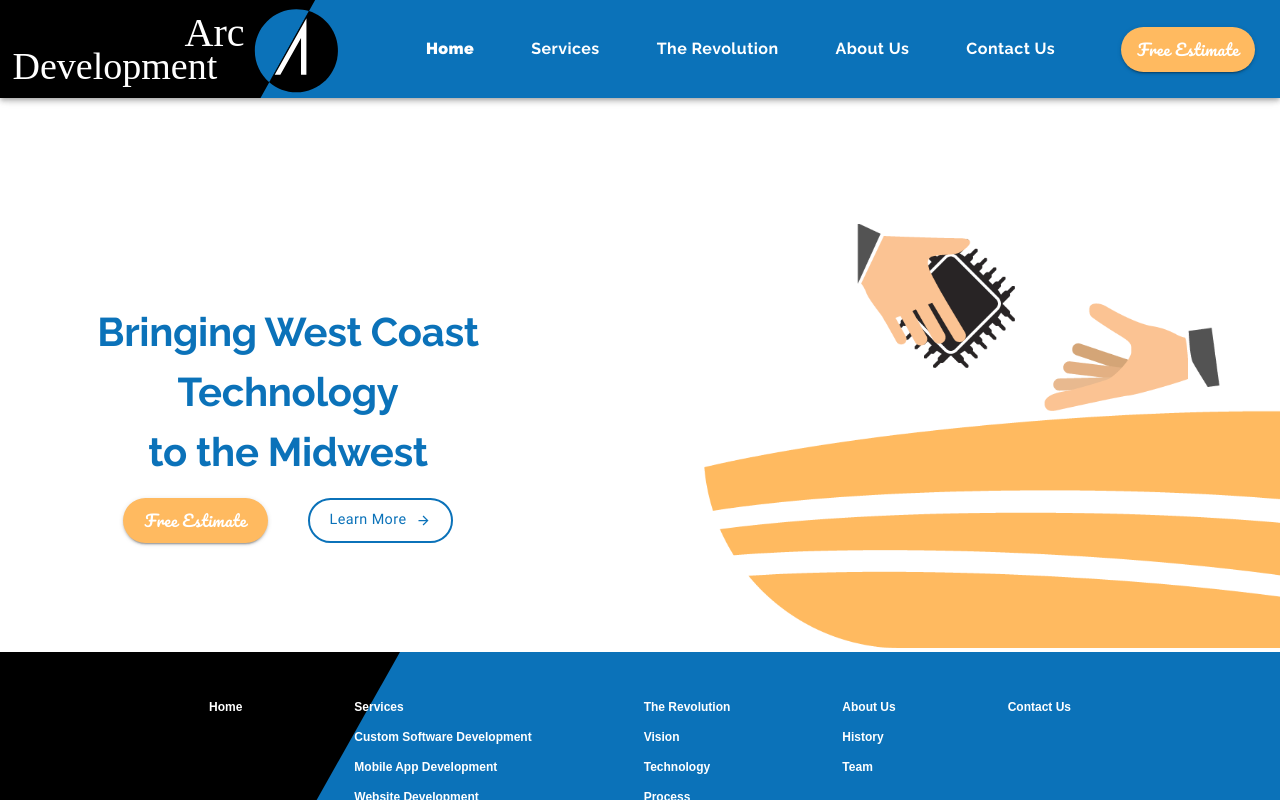
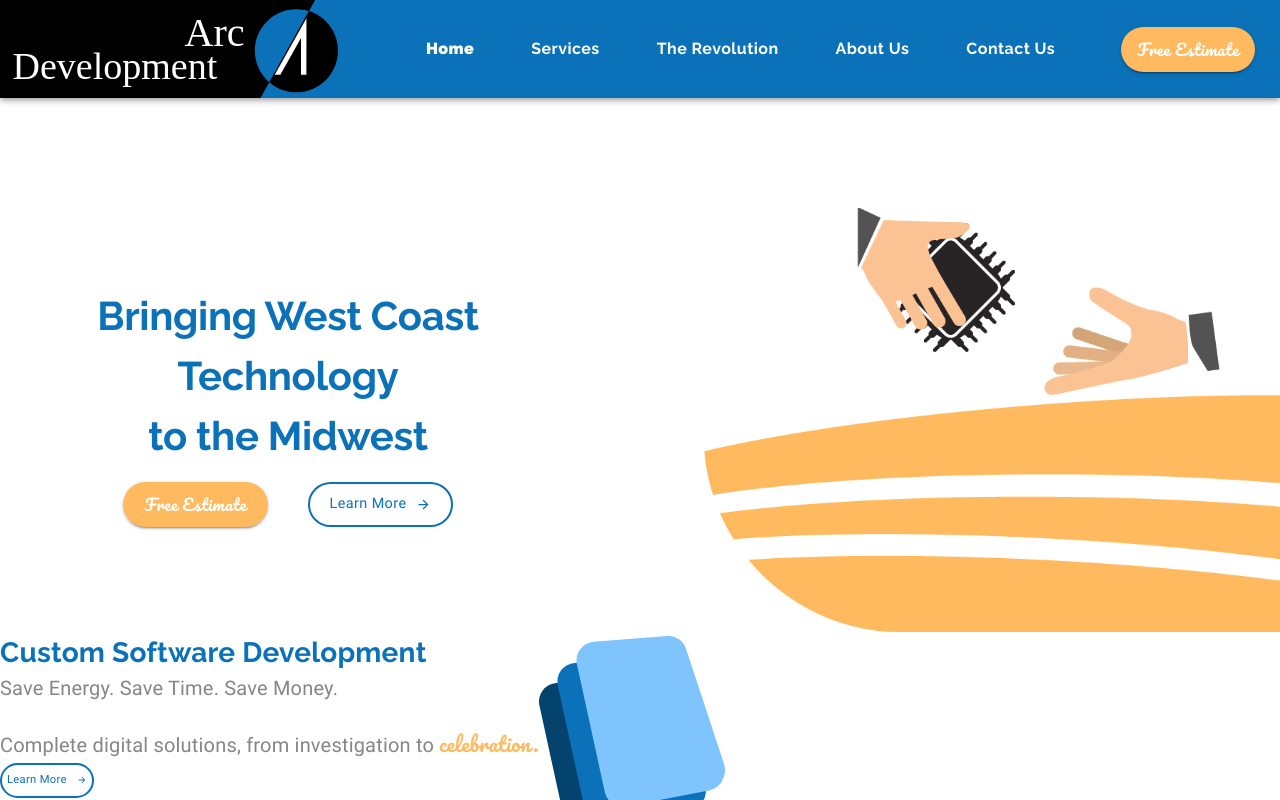
Before and after one commit to mckoyd/wolf-arc-dev, a React (Create React App) app: page /#/ in a window 1280 px wide. Shown: the top 800 px of the page. Built offline with nearby package versions, Linux system fonts and the light colour scheme.

Commit message:
creates services block

```diff
--- /dev/null
+++ b/src/components/HeroBlock.config.ts
@@ -0,0 +1,40 @@
+import { CSSProperties } from "react";
+import { tss } from "tss-react/mui";
+
+export const useHeroBlockStyles = tss.create(({ theme }) => ({
+  heroTextContainer: {
+    minWidth: "21.5em",
+    [theme.breakpoints.down("sm")]: {
+      marginLeft: "0",
+    },
+  },
+  buttonContainer: {
+    marginTop: "1em",
+  },
+  estimateButton: {
+    ...(theme.typography.estimateBtn as CSSProperties),
+    backgroundColor: theme.palette.common.orange,
+    borderRadius: 50,
+    height: 45,
+    width: 145,
+    marginRight: 40,
+    "&:hover": {
+      backgroundColor: theme.palette.secondary.light,
+    },
+  },
+  learnButtonHero: {
+    ...(theme.typography.learnBtn as CSSProperties),
+    fontSize: "0.9rem",
+    height: 45,
+    width: 145,
+  },
+  animationContainer: {
+    maxWidth: "50em",
+    minWidth: "21em",
+    marginTop: "2em",
+    marginLeft: "10%",
+    [theme.breakpoints.down("sm")]: {
+      maxWidth: "30em",
+    },
+  },
+}));
--- /dev/null
+++ b/src/components/HeroBlock.tsx
@@ -0,0 +1,67 @@
+import Typography from "@mui/material/Typography";
+import Grid from "@mui/material/Grid";
+import React from "react";
+import { Button } from "@mui/material";
+import { useTheme } from "@mui/material/styles";
+import { useHeroBlockStyles } from "./HeroBlock.config.ts";
+import ButtonArrow from "./ButtonArrow";
+
+import animationData from "../assets/animations/landinganimation/data.js";
+import Lottie from "react-lottie";
+
+const HeroBlock: React.FC = () => {
+  const theme = useTheme();
+  const { classes } = useHeroBlockStyles();
+  const defaultOptions = {
+    loop: true,
+    autoplay: true,
+    animationData: animationData,
+    rendererSettings: {
+      preserveAspectRatio: "xMidYMid slice",
+    },
+  };
+  return (
+    <Grid item>
+      <Grid
+        container
+        justifyContent="flex-end"
+        alignItems="center"
+        direction="row"
+      >
+        <Grid item sm className={classes.heroTextContainer}>
+          <Typography variant="h2" align="center">
+            Bringing West Coast Technology
+            <br />
+            to the Midwest
+          </Typography>
+          <Grid
+            container
+            justifyContent="center"
+            className={classes.buttonContainer}
+          >
+            <Grid item>
+              <Button variant="contained" className={classes.estimateButton}>
+                Free Estimate
+              </Button>
+            </Grid>
+            <Grid item>
+              <Button variant="outlined" className={classes.learnButtonHero}>
+                <span style={{ marginRight: 10 }}>Learn More</span>
+                <ButtonArrow
+                  width="15"
+                  height="15"
+                  fill={theme.palette.common.blue}
+                />
+              </Button>
+            </Grid>
+          </Grid>
+        </Grid>
+        <Grid item sm className={classes.animationContainer}>
+          <Lottie options={defaultOptions} height={"100%"} width={"100%"} />
+        </Grid>
+      </Grid>
+    </Grid>
+  );
+};
+
+export default HeroBlock;
--- a/src/pages/LandingPage.config.ts
+++ b/src/pages/LandingPage.config.ts
@@ -3,7 +3,7 @@ import { tss } from "tss-react/mui";
 
 export const useLandingPageStyles = tss.create(({ theme }) => ({
   mainContainer: {
-    marginTop: "5em",
+    marginTop: "4em",
     [theme.breakpoints.down("md")]: {
       marginTop: "3em",
     },
@@ -11,45 +11,17 @@ export const useLandingPageStyles = tss.create(({ theme }) => ({
       marginTop: "2em",
     },
   },
-  heroTextContainer: {
-    minWidth: "21.5em",
-    [theme.breakpoints.down("sm")]: {
-      marginLeft: "0",
-    },
+  specialText: {
+    fontFamily: "Pacifico",
+    color: theme.palette.common.orange,
   },
-  animationContainer: {
-    maxWidth: "50em",
-    minWidth: "21em",
-    marginTop: "2em",
-    marginLeft: "10%",
-    [theme.breakpoints.down("sm")]: {
-      maxWidth: "30em",
-    },
+  subtitle: {
+    marginBottom: "1em",
   },
-  buttonContainer: {
-    marginTop: "1em",
-  },
-  estimateButton: {
-    ...(theme.typography.estimateBtn as CSSProperties),
-    backgroundColor: theme.palette.common.orange,
-    borderRadius: 50,
-    height: 45,
-    width: 145,
-    marginRight: 40,
-    "&:hover": {
-      backgroundColor: theme.palette.secondary.light,
-    },
-  },
-  learnButtonHero: {
-    borderColor: theme.palette.common.blue,
-    color: theme.palette.common.blue,
-    borderWidth: 2,
-    textTransform: "none",
-    borderRadius: 50,
-    fontFamily: "Roboto",
-    fontWeight: "bold",
-    fontSize: "0.9rem",
-    height: 45,
-    width: 145,
+  learnButton: {
+    ...(theme.typography.learnBtn as CSSProperties),
+    fontSize: "0.7rem",
+    height: 35,
+    padding: 5,
   },
 }));
--- a/src/pages/LandingPage.tsx
+++ b/src/pages/LandingPage.tsx
@@ -1,65 +1,44 @@
 import React from "react";
-import Lottie from "react-lottie";
 
 import Grid from "@mui/material/Grid";
-import Button from "@mui/material/Button";
-import Typography from "@mui/material/Typography";
 
-import ButtonArrow from "../components/ButtonArrow.tsx";
-import animationData from "../assets/animations/landinganimation/data.js";
 import { useLandingPageStyles } from "./LandingPage.config.ts";
 import { useTheme } from "@mui/material/styles";
+import HeroBlock from "../components/HeroBlock.tsx";
+import Typography from "@mui/material/Typography";
+import { Button } from "@mui/material";
+import ButtonArrow from "../components/ButtonArrow.tsx";
+import CustomSoftwareIcon from "../assets/images/Custom Software Icon.svg";
 
 const LandingPage: React.FC = () => {
   const theme = useTheme();
   const { classes } = useLandingPageStyles();
-  const defaultOptions = {
-    loop: true,
-    autoplay: true,
-    animationData: animationData,
-    rendererSettings: {
-      preserveAspectRatio: "xMidYMid slice",
-    },
-  };
+
   return (
     <Grid container direction="column" className={classes.mainContainer}>
+      <HeroBlock />
       <Grid item>
-        <Grid
-          container
-          justifyContent="flex-end"
-          alignItems="center"
-          direction="row"
-        >
-          <Grid item sm className={classes.heroTextContainer}>
-            <Typography variant="h2" align="center">
-              Bringing West Coast Technology
-              <br />
-              to the Midwest
+        <Grid container direction="row">
+          <Grid item>
+            <Typography variant="h4">Custom Software Development</Typography>
+            <Typography variant="subtitle1" className={classes.subtitle}>
+              Save Energy. Save Time. Save Money.
             </Typography>
-            <Grid
-              container
-              justifyContent="center"
-              className={classes.buttonContainer}
-            >
-              <Grid item>
-                <Button variant="contained" className={classes.estimateButton}>
-                  Free Estimate
-                </Button>
-              </Grid>
-              <Grid item>
-                <Button variant="outlined" className={classes.learnButtonHero}>
-                  <span style={{ marginRight: 10 }}>Learn More</span>
-                  <ButtonArrow
-                    width="15"
-                    height="15"
-                    fill={theme.palette.common.blue}
-                  />
-                </Button>
-              </Grid>
-            </Grid>
+            <Typography variant="subtitle1">
+              Complete digital solutions, from investigation to{" "}
+              <span className={classes.specialText}>celebration.</span>
+            </Typography>
+            <Button variant="outlined" className={classes.learnButton}>
+              <span style={{ marginRight: 10 }}>Learn More</span>
+              <ButtonArrow
+                width={"10"}
+                height={"10"}
+                fill={theme.palette.common.blue}
+              />
+            </Button>
           </Grid>
-          <Grid item sm className={classes.animationContainer}>
-            <Lottie options={defaultOptions} height={"100%"} width={"100%"} />
+          <Grid item>
+            <img alt="custom software icon" src={CustomSoftwareIcon} />
           </Grid>
         </Grid>
       </Grid>
--- a/src/styles/theme.ts
+++ b/src/styles/theme.ts
@@ -10,16 +10,19 @@ declare module "@mui/material/styles" {
   interface TypographyVariants {
     headerTab: CSSProperties;
     estimateBtn: CSSProperties;
+    learnBtn: CSSProperties;
   }
 
   interface TypographyVariantsOptions {
     headerTab?: CSSProperties;
     estimateBtn?: CSSProperties;
+    learnBtn?: CSSProperties;
   }
 }
 
 const blue = "#0b72b9",
-  orange = "#ffba60";
+  orange = "#ffba60",
+  grey = "#868686";
 
 const theme: Theme = createTheme({
   palette: {
@@ -68,6 +71,20 @@ const theme: Theme = createTheme({
       color: blue,
       fontWeight: 700,
     },
+    subtitle1: {
+      fontSize: "1.25rem",
+      fontWeight: 300,
+      color: grey,
+    },
+    learnBtn: {
+      borderColor: blue,
+      color: blue,
+      borderWidth: 2,
+      textTransform: "none",
+      borderRadius: 50,
+      fontFamily: "Roboto",
+      fontWeight: "bold",
+    },
   },
 });
 
```
